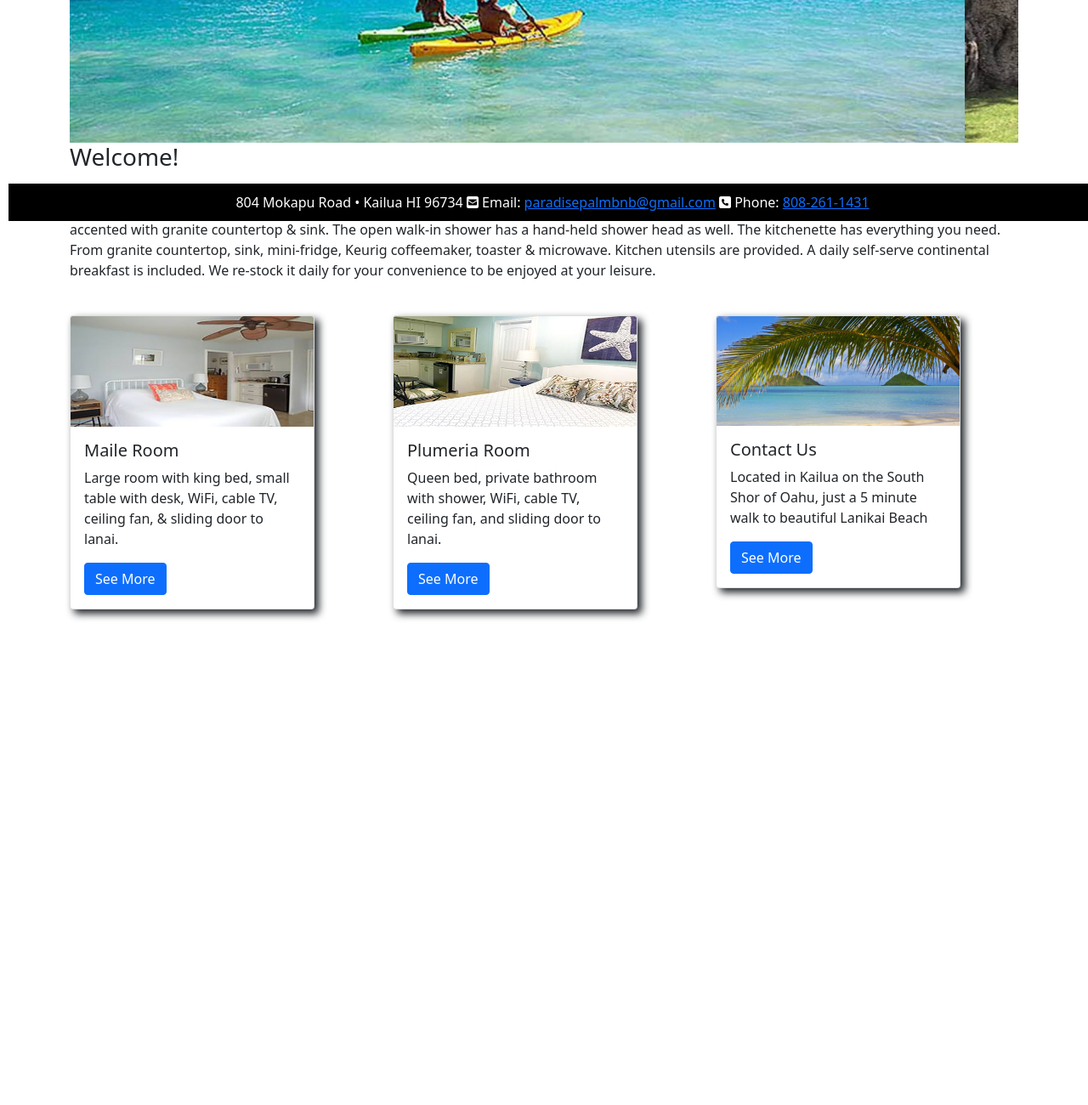
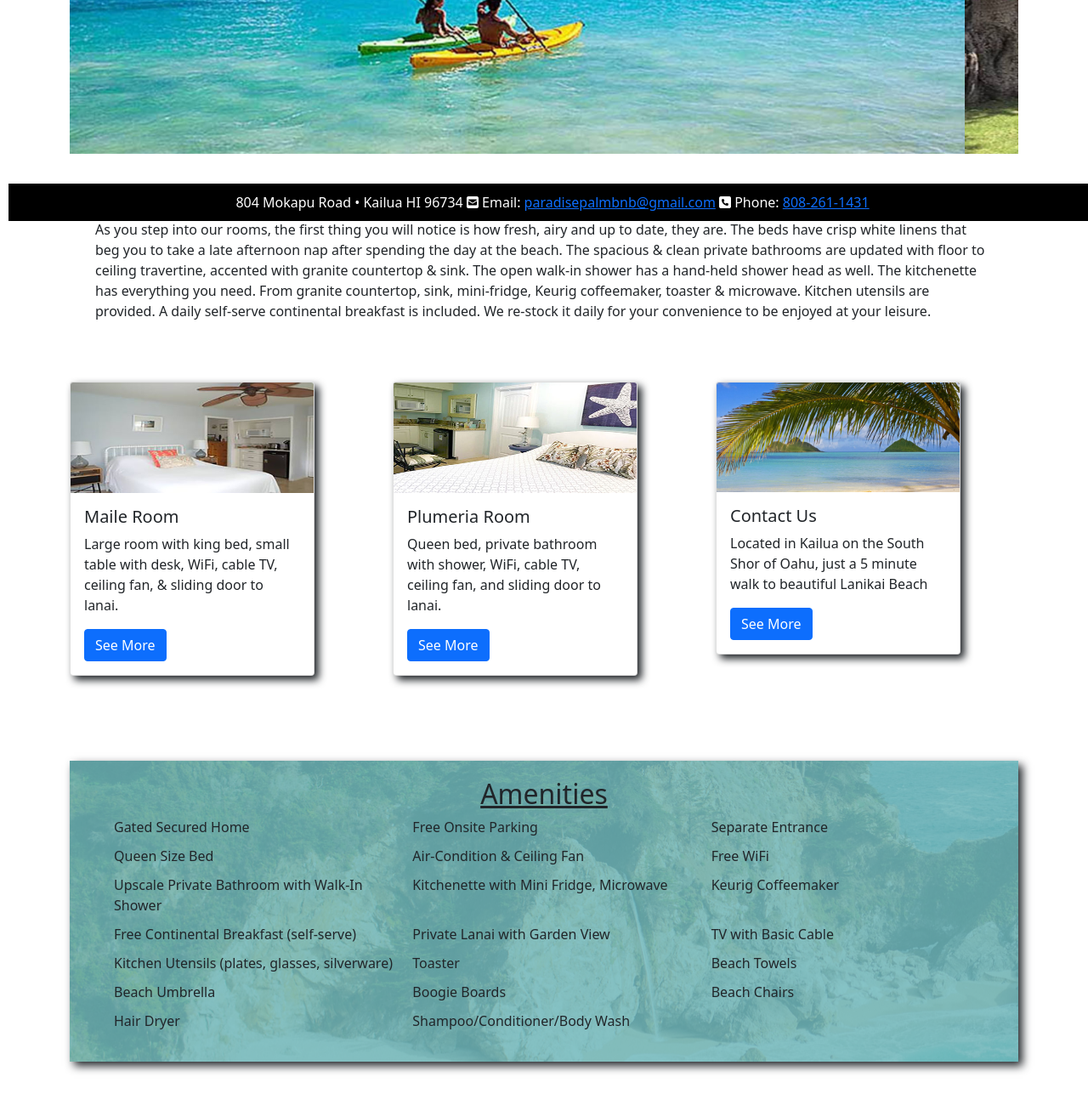
Before and after one commit to bfrancis1988/bootstrap-project, a plain HTML site: page index.html in a window 1280 px wide. Shown: the part 530-1830 px from the top of the page at 85% size. Before the commit the page ends 1347 px from the top, so only its background shows below. Drawn offline with nearby package versions, Linux system fonts and the light colour scheme.

Commit message:
added amenities

```diff
--- a/index.html
+++ b/index.html
@@ -102,6 +102,31 @@
           </div>
         </div>
       </div>
+      <div class="amenities">
+        <h3>Amenities</h3>
+        <ul class="amli">
+          <li>Gated Secured Home</li>
+          <li>Free Onsite Parking</li>
+          <li>Separate Entrance</li>
+          <li>Queen Size Bed</li>
+          <li>Air-Condition & Ceiling Fan</li>
+          <li>Free WiFi</li>
+          <li>Upscale Private Bathroom with Walk-In Shower</li>
+          <li>Kitchenette with Mini Fridge, Microwave</li>
+          <li>Keurig Coffeemaker</li>
+          <li>Free Continental Breakfast (self-serve)</li>
+          <li>Private Lanai with Garden View</li>
+          <li>TV with Basic Cable</li>
+          <li>Kitchen Utensils (plates, glasses, silverware)</li>
+          <li>Toaster</li>
+          <li>Beach Towels</li>
+          <li>Beach Umbrella</li>
+          <li>Boogie Boards</li>
+          <li>Beach Chairs</li>
+          <li>Hair Dryer</li>
+          <li>Shampoo/Conditioner/Body Wash</li>
+        </ul>
+      </div>
     </div>
     <footer> 804 Mokapu Road • Kailua HI 96734
       <i class="fas fa-envelope-square"></i> Email: <a href="mailto:paradisepalmbnb@gmail.com">paradisepalmbnb@gmail.com</a>
--- a/styles.css
+++ b/styles.css
@@ -5,11 +5,15 @@
 
 .prop-name{
   text-align:center;
-  color: var(--primary)
+  color: var(--primary);
 }
 
-.prop-name p{
+.prop-name > p{
   color:initial;
+}
+
+.prop-name > h1{
+  font-size:3.2em;
 }
 
 .card{
@@ -38,8 +42,39 @@
 }
 
 
+.roomsinfo{
+  margin: 20px;
+  padding: 10px;
 
+}
 
+.roomsinfo > h3{
+  text-align: center;
+  font-size:2em;
+  text-decoration: underline;
+}
+
+.amenities{
+  background-image: url(background.png);
+  margin-bottom: 150px;
+  padding: 20px;
+  box-shadow: var(--shadow);
+
+}
+
+.amli{
+  list-style:none;
+  display: grid;
+  grid-gap:10px;
+  grid-template-columns:repeat(auto-fit, minmax(300px, 1fr));
+}
+
+.amenities > h3{
+  text-align: center;
+  font-size:2em;
+  text-decoration: underline;
+
+}
 
 
 
```
